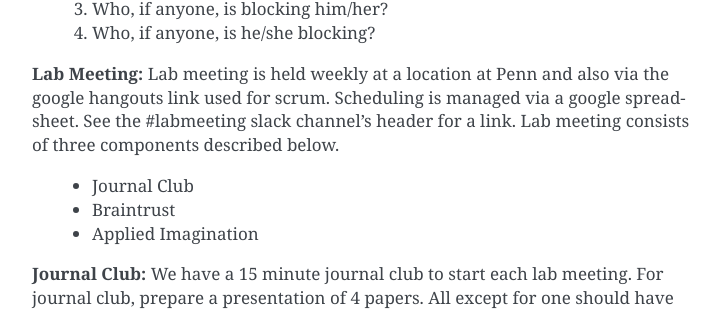
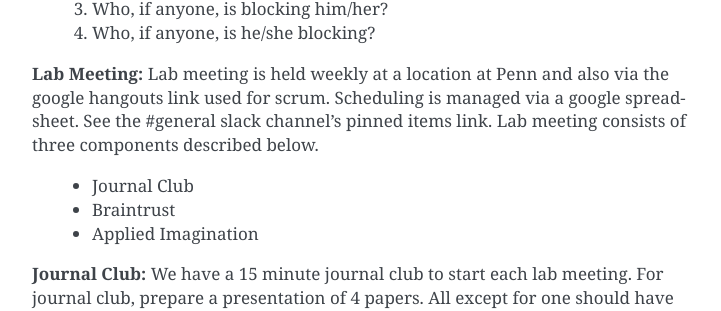
Before and after one commit to greenelab/onboarding, a Sphinx documentation site: the page built from source/communication.rst, in a window 1280 px wide and 900 px high, scrolled down 1347 px. Shown: the part 198-509 px from the top of the window, without its empty margins (388-1109 px from the left). Built offline with Sphinx 7.4.7, drawn with Linux system fonts in a browser that asks for light colours.

Commit message:
fix link info for group meeting

```diff
--- a/source/communication.rst
+++ b/source/communication.rst
@@ -68,8 +68,8 @@ provides a short summary of:
 
 **Lab Meeting:** Lab meeting is held weekly at a location at Penn and also via
 the google hangouts link used for scrum. Scheduling is managed via a google
-spreadsheet. See the #labmeeting slack channel's header for a link. Lab
-meeting consists of three components described below.
+spreadsheet. See the #general slack channel's pinned items link. Lab meeting
+consists of three components described below.
 
     * Journal Club
     * Braintrust
```
